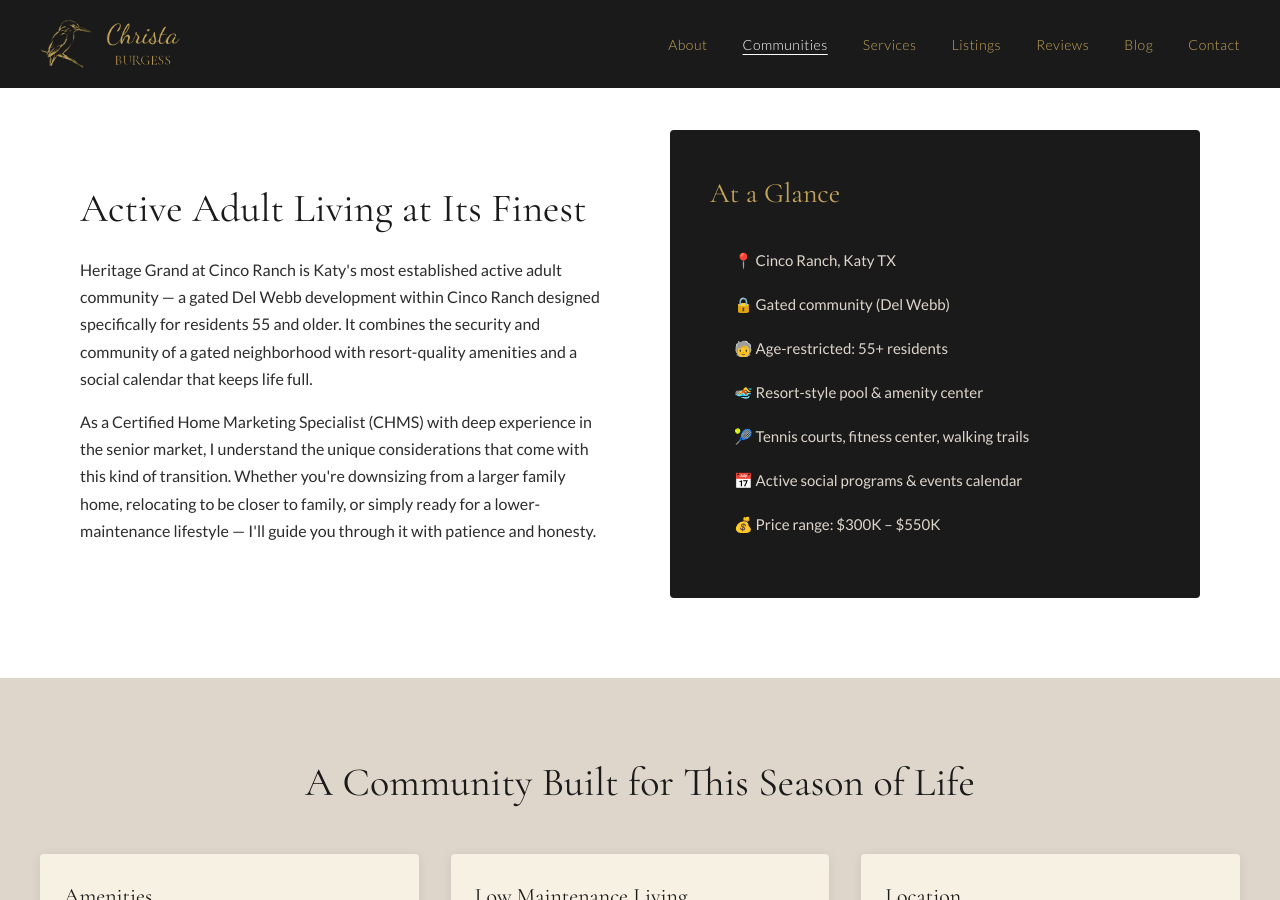
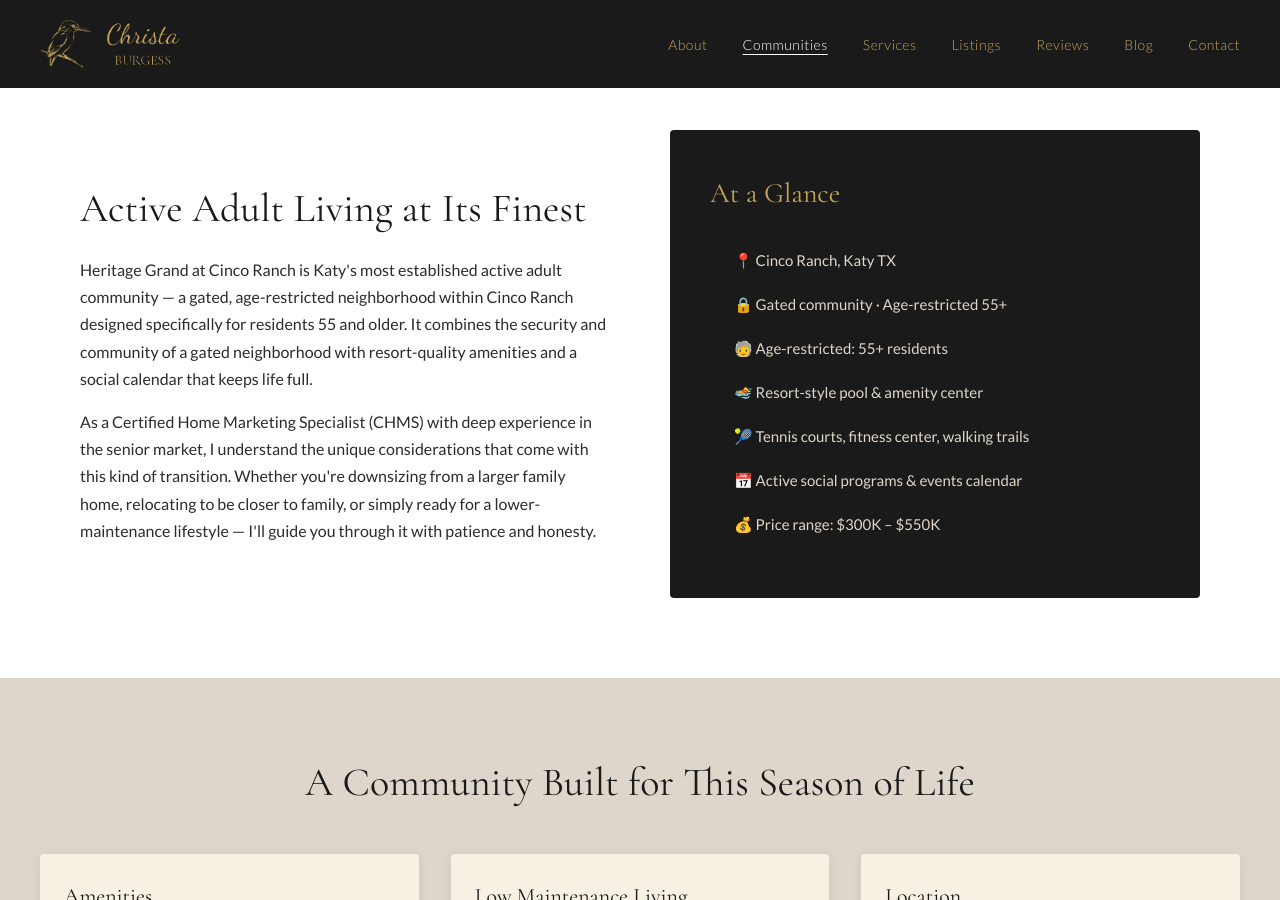
Before and after one commit to TravisBHolden/christaburgess-site, a Jekyll site: the page built from communities/heritage-grand.html, in a window 1280 px wide and 900 px high, scrolled down 769 px. Built offline with Jekyll 4.4.1, drawn with Linux system fonts in a browser that asks for light colours; some of the changed text lies outside the part shown.

Commit message:
Remove Del Webb references from Heritage Grand; fix homepage cards (Grand Lakes, Heritage Grand); fix designation count 9→8; fix search link; reconcile price range

```diff
--- a/communities/heritage-grand.html
+++ b/communities/heritage-grand.html
@@ -1,7 +1,7 @@
 ---
 layout: default
 title: Heritage Grand at Cinco Ranch
-description: Heritage Grand at Cinco Ranch — Katy's premier 55+ active adult community. Del Webb gated community with resort amenities. Christa Burgess, CHMS specialist.
+description: Heritage Grand at Cinco Ranch — Katy's premier 55+ active adult community. Gated neighborhood with resort amenities in Cinco Ranch. Christa Burgess, RE/MAX Cinco Ranch.
 ---
 
 <div class="hero hero-sm" style="background-image: url('/assets/img/hero-home-2.jpg'); min-height: 50vh;">
@@ -31,7 +31,7 @@
         <div class="stat-label">Avg. Days on Market</div>
       </div>
       <div class="stat-box">
-        <div class="stat-value">$320K – $460K</div>
+        <div class="stat-value">$300K – $550K</div>
         <div class="stat-label">Price Range</div>
       </div>
     </div>
@@ -44,7 +44,7 @@
   <div class="two-col">
     <div>
       <h2>Active Adult Living at Its Finest</h2>
-      <p>Heritage Grand at Cinco Ranch is Katy's most established active adult community — a gated Del Webb development within Cinco Ranch designed specifically for residents 55 and older. It combines the security and community of a gated neighborhood with resort-quality amenities and a social calendar that keeps life full.</p>
+      <p>Heritage Grand at Cinco Ranch is Katy's most established active adult community — a gated, age-restricted neighborhood within Cinco Ranch designed specifically for residents 55 and older. It combines the security and community of a gated neighborhood with resort-quality amenities and a social calendar that keeps life full.</p>
       <p style="margin-top:16px;">As a Certified Home Marketing Specialist (CHMS) with deep experience in the senior market, I understand the unique considerations that come with this kind of transition. Whether you're downsizing from a larger family home, relocating to be closer to family, or simply ready for a lower-maintenance lifestyle — I'll guide you through it with patience and honesty.</p>
     </div>
     <div>
@@ -52,7 +52,7 @@
         <h3 style="color:var(--accent-gold); margin-bottom:24px;">At a Glance</h3>
         <ul style="list-style:none; line-height:2.4; color:var(--text-light);">
           <li>📍 Cinco Ranch, Katy TX</li>
-          <li>🔒 Gated community (Del Webb)</li>
+          <li>🔒 Gated community · Age-restricted 55+</li>
           <li>🧓 Age-restricted: 55+ residents</li>
           <li>🏊 Resort-style pool &amp; amenity center</li>
           <li>🎾 Tennis courts, fitness center, walking trails</li>
@@ -77,7 +77,7 @@
       <div class="card">
         <div class="card-body">
           <h3>Low Maintenance Living</h3>
-          <p>Del Webb homes are designed for easy maintenance — single-story floor plans, manageable lot sizes, and HOA services that handle common area upkeep so you can focus on living.</p>
+          <p>Homes in Heritage Grand are designed for easy maintenance — single-story floor plans, manageable lot sizes, and HOA services that handle common area upkeep so you can focus on living.</p>
         </div>
       </div>
       <div class="card">
@@ -101,7 +101,7 @@
   <div class="inner">
     <h2>Interested in Heritage Grand?</h2>
     <p style="font-size:18px; margin-bottom:32px; opacity:0.9;">Whether you're buying or selling in Heritage Grand, let's have a no-pressure conversation about your options.</p>
-    <a href="https://www.har.com/heritage-grand/seniorliving_60" class="btn btn-gold" target="_blank" style="margin-right:16px;">Search Heritage Grand Homes</a>
+    <a href="https://www.har.com/katy/realestate/for_sale?subdivisions=Heritage+Grand" class="btn btn-gold" target="_blank" style="margin-right:16px;">Search Heritage Grand Homes</a>
     <a href="/contact.html" class="btn btn-outline">Contact Christa</a>
   </div>
 </div>
--- a/index.html
+++ b/index.html
@@ -43,7 +43,7 @@
       <span class="stat-label">Client Rating on HAR.com</span>
     </div>
     <div>
-      <span class="stat-number">9</span>
+      <span class="stat-number">8</span>
       <span class="stat-label">Professional Designations</span>
     </div>
     <div>
@@ -103,7 +103,7 @@
         <img src="/assets/img/community-heritage-grand.png" alt="Heritage Grand" class="card-img">
         <div class="card-body">
           <h3>Heritage Grand</h3>
-          <p>Active 55+ living at its finest. Gated Del Webb community with resort amenities and a packed social calendar.</p>
+          <p>Active 55+ living at its finest. Gated, age-restricted community within Cinco Ranch with resort amenities and a packed social calendar.</p>
           <span class="card-learn">Learn More →</span>
         </div>
       </div>
```
Also changed, not shown: other parts of index.html (+1 -1 lines).
